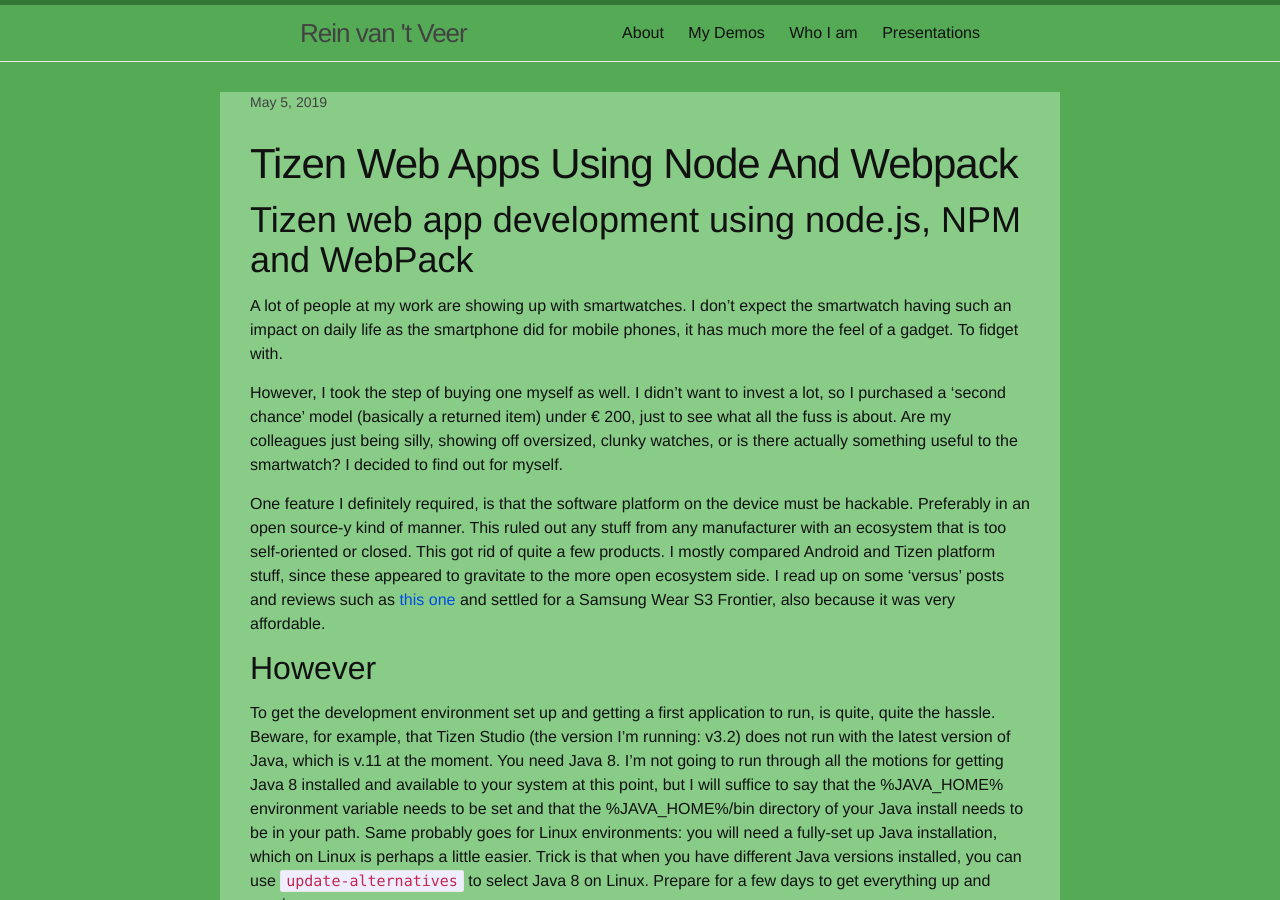
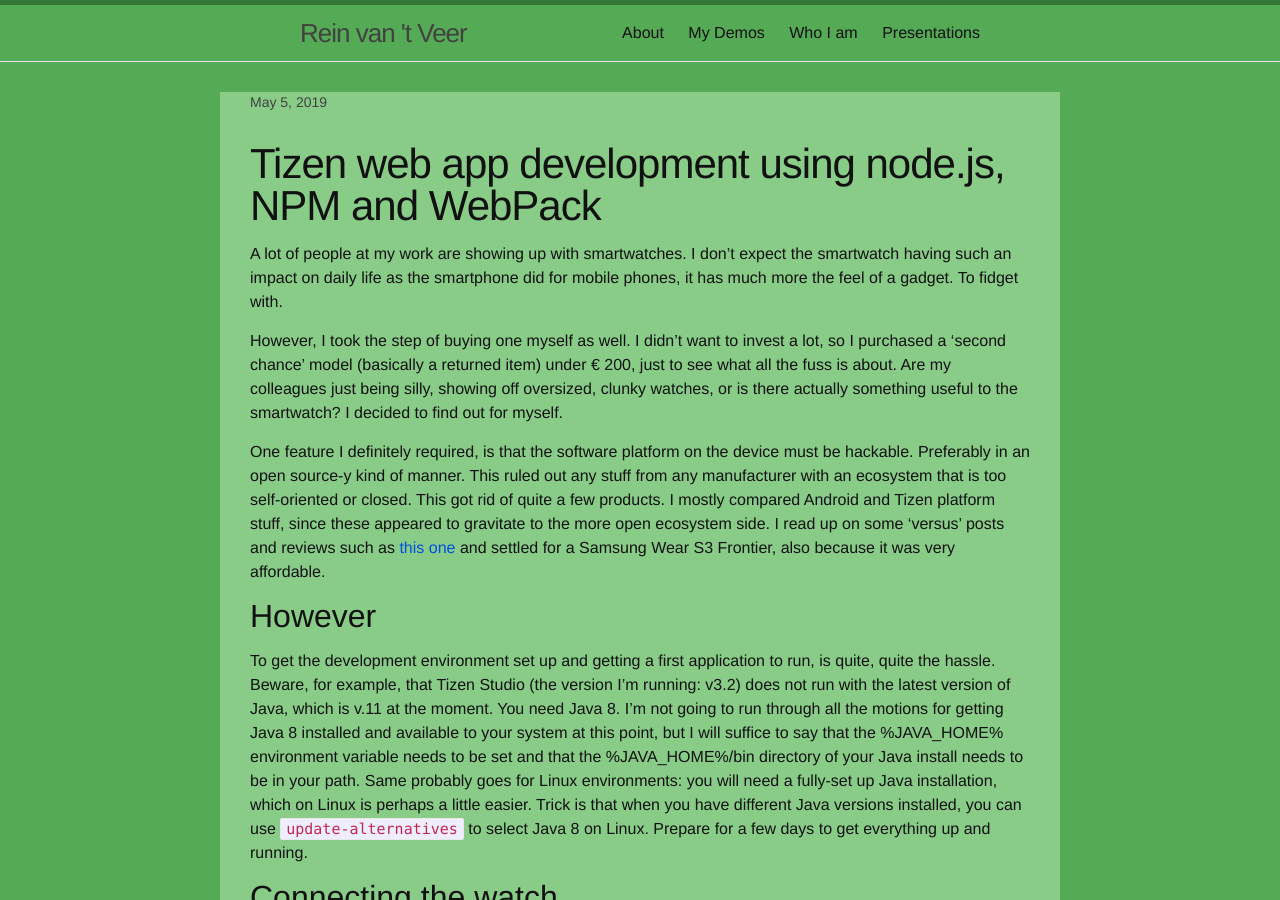
Before and after one commit to reinvantveer/reinvantveer.github.io, a Jekyll site: the page built from _posts/2019-05-05-tizen-web-apps-using-node-and-webpack.md, in a window 1280 px wide and 900 px high. Built offline with Jekyll 4.4.1, drawn with Linux system fonts in a browser that asks for light colours; our own code applies the rules of GitHub Pages for plain Markdown files; comment, search, counter and statistics services are not loaded; some of the changed lines change nothing that is shown.

Commit message:
include front matter

```diff
--- a/_posts/2019-05-05-tizen-web-apps-using-node-and-webpack.md
+++ b/_posts/2019-05-05-tizen-web-apps-using-node-and-webpack.md
@@ -1,4 +1,8 @@
-# Tizen web app development using node.js, NPM and WebPack
+---
+layout: post
+title: Tizen web app development using node.js, NPM and WebPack
+---
+
 A lot of people at my work are showing up with smartwatches. I don't expect the smartwatch having such an impact on daily life as the smartphone did for mobile phones, it has much more the feel of a gadget. To fidget with.
 
 However, I took the step of buying one myself as well. I didn't want to invest a lot, so I purchased a 'second chance' model (basically a returned item) under € 200, just to see what all the fuss is about. Are my colleagues just being silly, showing off oversized, clunky watches, or is there actually something useful to the smartwatch? I decided to find out for myself.
@@ -41,8 +45,6 @@ In order to ask the user for the required privileges, you need some code, which
 `"Mozilla/5.0 (Linux; Tizen 4.0; SAMSUNG SM-R760) AppleWebKit/537.36 (KHTML, like Gecko) Chrome/56.0.2924.0 Mobile Safari/537.36"`
 So although it isn't exactly the most recent version (I have Chrome v.74 running at the moment, [56 was issued January 2017](https://developers.google.com/web/updates/2017/01/nic56) so over 2 years ago), it has support for ES6 language features, including [`class`es](https://developer.mozilla.org/en-US/docs/Web/JavaScript/Reference/Classes), [`Symbol`s](https://developer.mozilla.org/en-US/docs/Web/JavaScript/Reference/Global_Objects/Symbol) and [fat arrow functions](https://developer.mozilla.org/en-US/docs/Web/JavaScript/Reference/Functions/Arrow_functions). In a nutshell: every language feature that makes JavaScript into a great modern-age functional programming language.
 
-
-
 Not so pretty is the fact that Tizen Studio has not yet figured out the existence of ES6. It still assumes ES5 syntax. I would recommend, therefore, that at this point, we drop Tizen Studio as a development tool, and to use it just as a build tool. Instead, we are building our app in [Visual Studio Code](https://code.visualstudio.com/Download) and the [node.js/npm](https://nodejs.org/en/download/)/[WebPack](https://www.npmjs.com/package/webpack) toolchain.
 
 To be continued...
```
